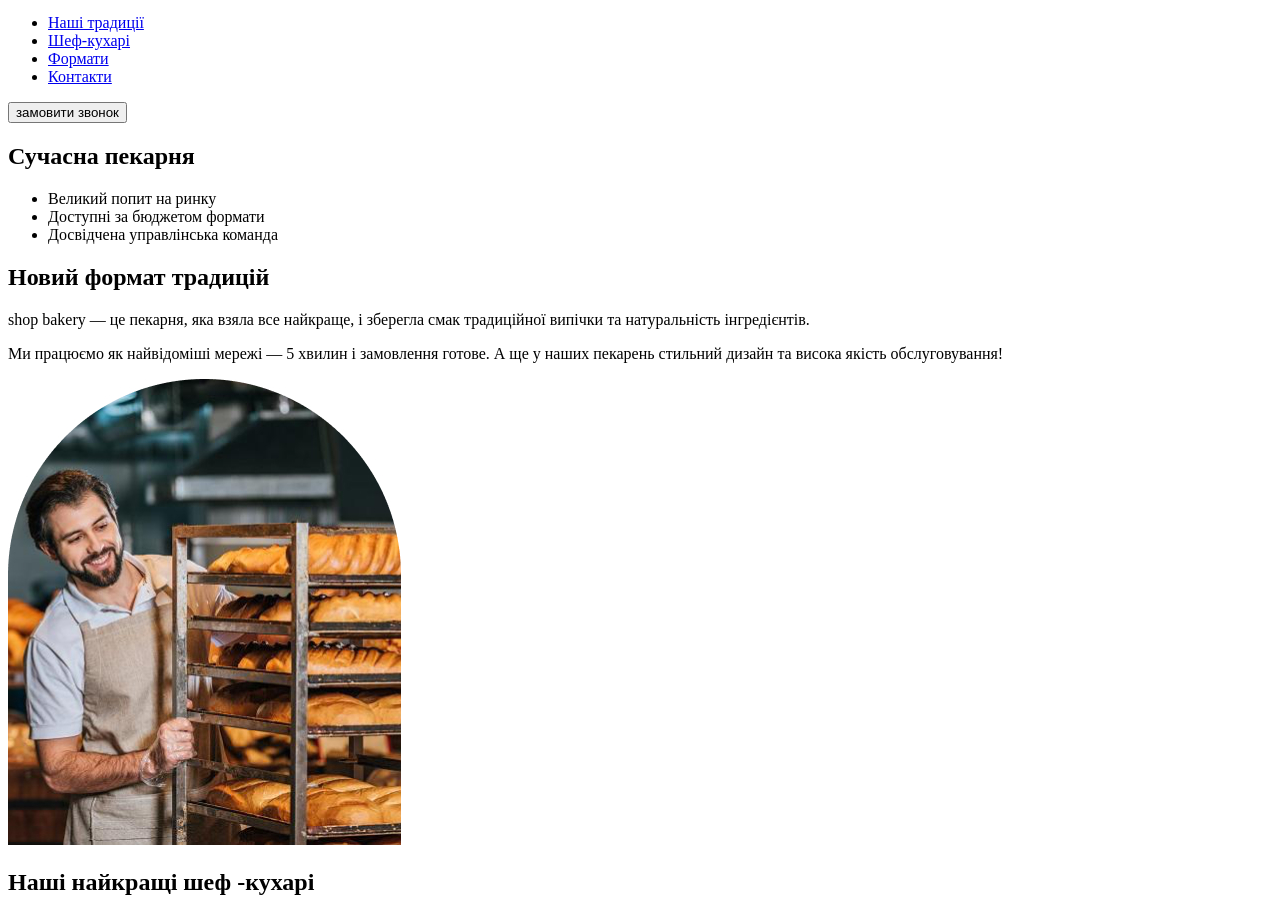
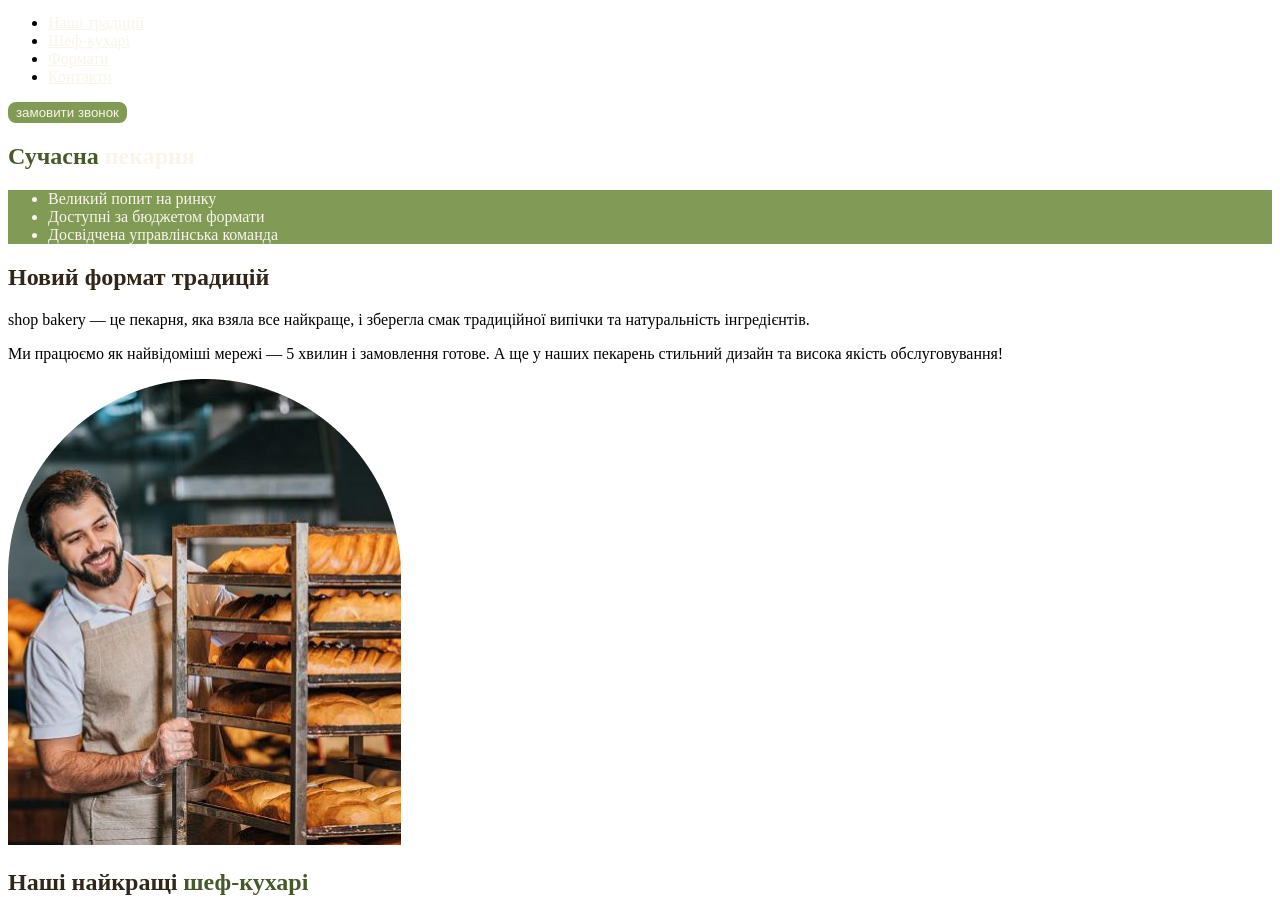
Before and after one commit to semivolvanya-netizen/genius-teach, a plain HTML site: page index.html in a window 1280 px wide. Shown: the part 59-956 px from the top of the page. Drawn offline with Linux system fonts and the light colour scheme.

Commit message:
styles.css and css variables

```diff
--- /dev/null
+++ b/css/styles.css
@@ -0,0 +1,40 @@
+:root{
+    --color-brand:#819B57;
+    --color-light:#31261A;
+    --color-dark:#FAF4EA;
+}
+/*button section*/
+.button-primary{
+    cursor: pointer;
+    color: #FAF4EA;
+    background-color:var(--color-brand);
+  border: 2px  solid #819B57 ;
+border-radius: 8px;}
+.button-primary:hover{
+    color: #465929;
+    background-color: transparent;
+}
+
+.header-link{
+    color: #FAF4EA;
+
+}
+.header-link:hover{
+    color:var(--color-brand)
+}
+.hero-title{
+    color:#FAF4EA
+}
+.hero-title .accent {
+    color: #465929
+}
+.advantages{
+    background-color: var(--color-brand);
+    color: #FAF4EA;
+}
+.section-title{
+    color:#31261A
+}
+.section-title .chef-titles{
+    color:#465929
+}
--- a/index.html
+++ b/index.html
@@ -4,6 +4,7 @@
     <meta charset="UTF-8" />
     <meta name="viewport" content="width=device-width, initial-scale=1.0" />
     <title>Сучасна пекарня</title>
+    <link rel="stylesheet" href="/css/styles.css" />
   </head>
 
   <body>
@@ -13,25 +14,27 @@
           <img src="./images/logo.svg" alt=" логотип Сучасна пекарня" />
         </a>
         <ul>
-          <li><a href="#traditions-section">Наші традиції</a></li>
-          <li><a href="#chief-section">Шеф-кухарі</a></li>
-          <li><a href="#formats-section">Формати</a></li>
-          <li><a href="#contacts-section">Контакти</a></li>
+          <li>
+            <a class="header-link" href="#traditions-section">Наші традиції</a>
+          </li>
+          <li><a class="header-link" href="#chief-section">Шеф-кухарі</a></li>
+          <li><a class="header-link" href="#formats-section">Формати</a></li>
+          <li><a class="header-link" href="#contacts-section">Контакти</a></li>
         </ul>
       </nav>
-      <button type="button">замовити звонок</button>
+      <button class="button-primary" type="button">замовити звонок</button>
     </header>
     <main>
-      <section id="traditions-section">
-        <h1>Сучасна пекарня</h1>
+      <section class="main-section" id="traditions-section">
+        <h1 class="hero-title"><span class="accent">Сучасна</span> пекарня</h1>
       </section>
       <section>
-        <ul>
+        <ul class="advantages">
           <li>Великий попит на ринку</li>
           <li>Доступні за бюджетом формати</li>
           <li>Досвідчена управлінська команда</li>
         </ul>
-        <h2>Новий формат традицій</h2>
+        <h2 class="section-title">Новий формат традицій</h2>
         <p>
           <span>shop bakery</span> — це пекарня, яка взяла все найкраще, і
           зберегла смак традиційної випічки та натуральність інгредієнтів.
@@ -44,7 +47,9 @@
         <img src="./images/пекарь.jpg" alt="пекарь" />
       </section>
       <section id="chief-section">
-        <h2>Наші найкращі шеф -кухарі</h2>
+        <h2 class="section-title">
+          Наші найкращі<span class="chef-titles"> шеф-кухарі</span>
+        </h2>
         <ul>
           <li>
             <article>
@@ -68,7 +73,7 @@
         </ul>
       </section>
       <section id="formats-section">
-        <h2>Формати</h2>
+        <h2 class="section-title">Формати</h2>
         <ul>
           <li>
             <article>
@@ -88,7 +93,7 @@
         </ul>
       </section>
       <section id="contacts-section">
-        <h2>Приєднуйся до мережі пекарень</h2>
+        <h2 class="section-title">Приєднуйся до мережі пекарень</h2>
         <iframe
           src="https://www.google.com/maps/embed?pb=!1m18!1m12!1m3!1d2540.1636304352796!2d30.4886983771105!3d50.45667757159337!2m3!1f0!2f0!3f0!3m2!1i1024!2i768!4f13.1!3m3!1m2!1s0x40d4ce637c006b2d%3A0xaf86385f19996ff0!2z0YPQuy4g0KHQtdGH0LXQstGL0YUg0KHRgtGA0LXQu9GM0YbQvtCyLCA1NCwg0JrQuNC10LIsINCj0LrRgNCw0LjQvdCwLCAwMjAwMA!5e0!3m2!1sru!2sbg!4v1762887629248!5m2!1sru!2sbg"
           width="603"
```
